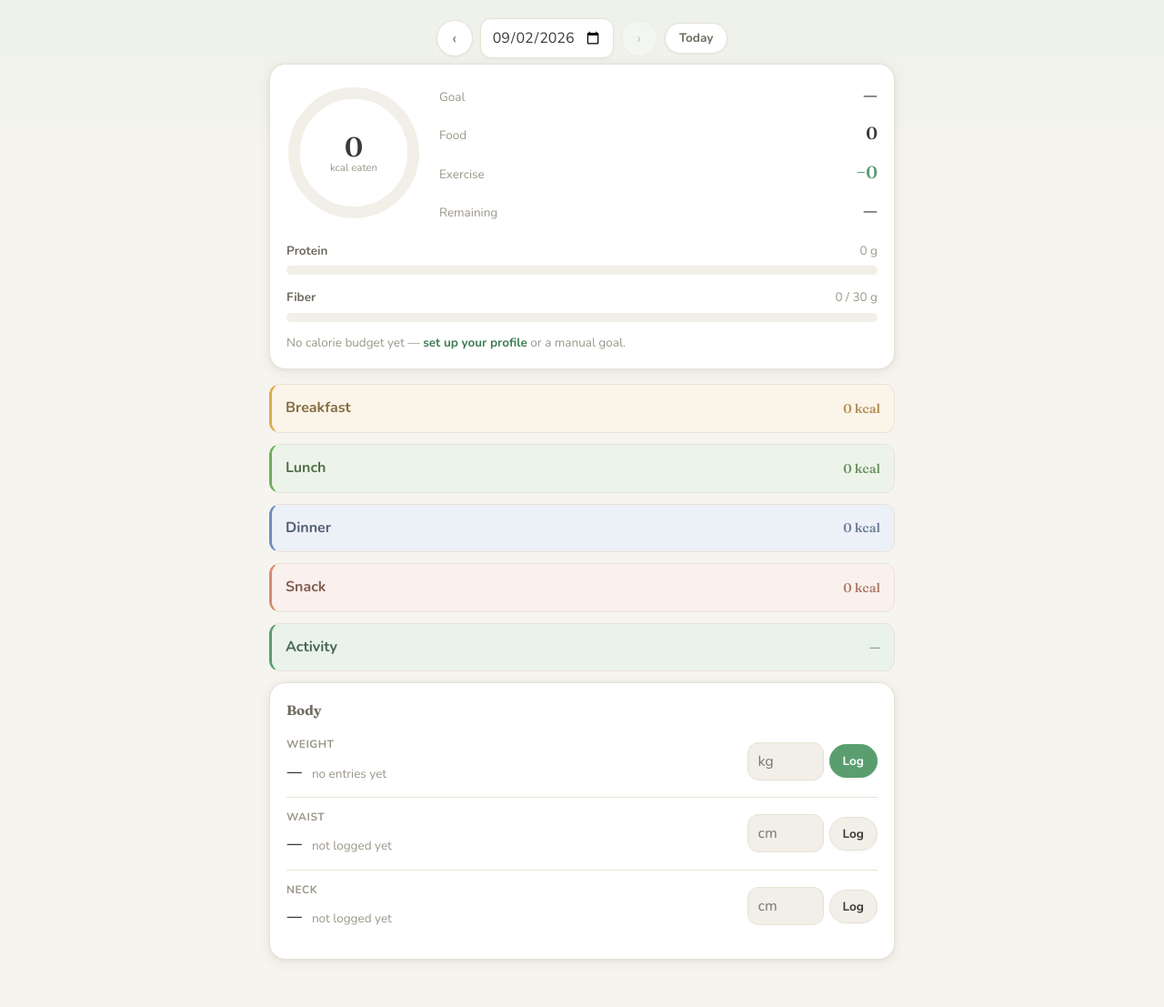
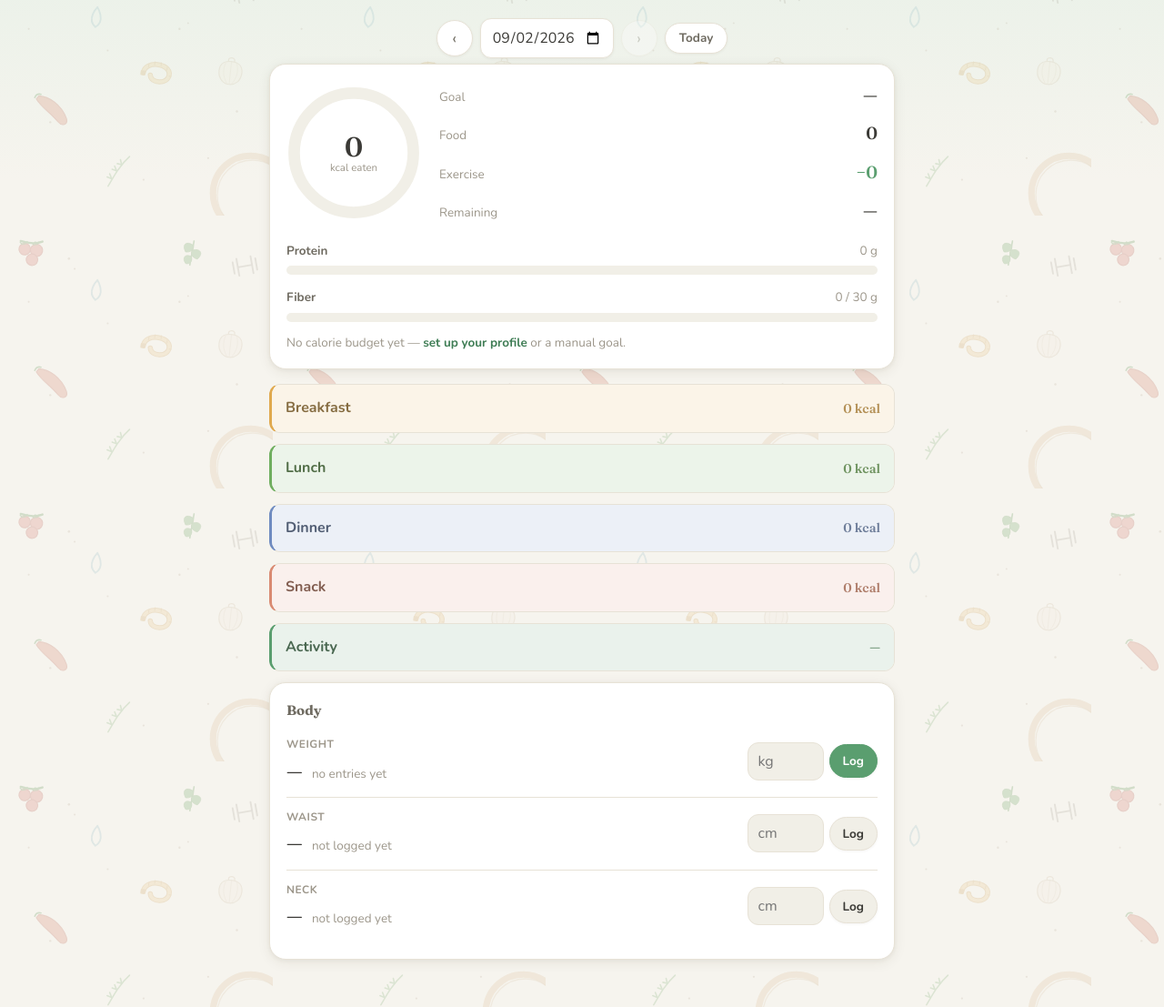
Before and after one commit to Aktrov/calorie-tracker, a Flask app: page / in a window 1280 px wide. Shown: the part 63-1170 px from the top of the page at 91% size. Run offline with Flask 3, Linux system fonts and the light colour scheme; data comes from the database, SQL or seed files in the repository; data that the repository does not hold is empty.

Commit message:
Fix invisible background: paint it as a body background layer
The bg lived on `body::before { z-index: -1 }`, which per CSS paint order
renders *below* the body's own opaque background colour — so it was never
visible at any opacity. Move the illustration to a real `background-image`
layer on `body` (tile + a top wash), with the fade baked into the SVGs
(opacity 0.22 light / 0.20 dark) since a background layer can't take a
separate CSS opacity.

SW cache -> v10.

Co-Authored-By: Claude Sonnet 5 <noreply@anthropic.com>
Claude-Session: https://claude.ai/code/session_01TkaYtign6MLoDoKxMgYZoJ

```diff
--- a/static/styles.css
+++ b/static/styles.css
@@ -66,35 +66,30 @@
 * { box-sizing: border-box; -webkit-tap-highlight-color: transparent; }
 html, body {
   margin: 0; padding: 0;
-  background: var(--bg);
+  background-color: var(--bg);
   color: var(--text);
   font: 16px/1.6 var(--font-body);
   -webkit-text-size-adjust: 100%;
 }
+/* Faint flat-lay illustration (tomatoes on the vine, basil, chili, garlic,
+   rosemary, a board arc, a measuring tape, a dumbbell) as a real background
+   layer on <body> — the fade is baked into the SVG so it sits above the body
+   colour (a ::before at z-index:-1 renders *below* the body background and is
+   invisible). Topped by a soft wash near the top. Cards are opaque, so it only
+   reads as texture around them. */
 body {
   min-height: 100svh;
-  position: relative;
-  background-image: linear-gradient(180deg, var(--bg-wash) 0%, var(--bg) 240px);
-  background-repeat: no-repeat;
+  background-image:
+    url("bg.svg"),
+    linear-gradient(180deg, var(--bg-wash) 0%, rgba(127, 127, 127, 0) 260px);
+  background-repeat: repeat, no-repeat;
+  background-size: 300px 300px, 100% 260px;
   padding-bottom: calc(36px + env(safe-area-inset-bottom));
 }
-/* Faint flat-lay illustration (tomatoes on the vine, basil, chili, garlic,
-   rosemary, a board arc, a measuring tape, a dumbbell) behind the content.
-   Seamless tile, separate light/dark art. Cards are opaque, so it only reads
-   as texture around them. */
-body::before {
-  content: "";
-  position: fixed;
-  inset: 0;
-  z-index: -1;
-  background-image: url("bg.svg");
-  background-size: 300px 300px;
-  opacity: .22;
-  pointer-events: none;
-}
-:root[data-theme="dark"] body::before {
-  background-image: url("bg-dark.svg");
-  opacity: .20;
+:root[data-theme="dark"] body {
+  background-image:
+    url("bg-dark.svg"),
+    linear-gradient(180deg, var(--bg-wash) 0%, rgba(127, 127, 127, 0) 260px);
 }
 a { color: inherit; text-decoration: none; }
 button, input, select { font-family: inherit; font-size: inherit; color: inherit; }
--- a/static/sw.js
+++ b/static/sw.js
@@ -3,7 +3,7 @@
    Stale-while-revalidate for static assets: serve the cached copy instantly,
    but always re-fetch in the background so edits land on the next load without
    needing a CACHE version bump. */
-const CACHE = "calorie-tracker-v9";
+const CACHE = "calorie-tracker-v10";
 const CORE = ["", "history", "profile", "static/logo.svg", "static/styles.css", "static/bg.svg", "static/bg-dark.svg"];
 
 self.addEventListener("install", (event) => {
```
Also changed, not shown: static/bg-dark.svg, static/bg.svg.
